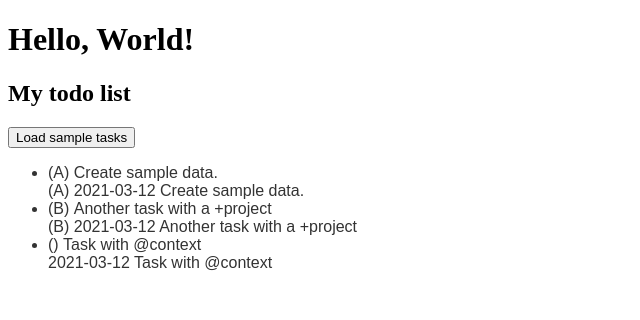
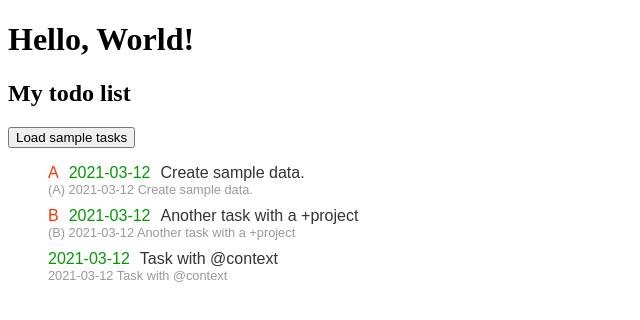
Before and after one commit to y0mbo/todo.txt, a React (Create React App) app: page / in a window 1280 px wide. Both pictures are taken after a click on the button "Load sample tasks". Shown: the top 320 px of the page, without its empty margins (0-640 px from the left). Built offline with nearby package versions, Linux system fonts and the light colour scheme.

Commit message:
Testing out styled components

```diff
--- a/src/components/Task.js
+++ b/src/components/Task.js
@@ -1,10 +1,23 @@
 import React from "react";
 import styled from "styled-components";
 
-const TaskStyle = styled.li`
+const TaskStyle = styled.div`
   color: #333;
   font-size: 1em;
   font-family: arial;
+  margin-bottom: 10px;
+`;
+const Priority = styled.span`
+  color: #ff3300;
+  padding-right: 10px;
+`;
+const CreateDate = styled.span`
+  color: #009900;
+  padding-right: 10px;
+`;
+const Raw = styled.div`
+  font-size: 0.8rem;
+  color: #999;
 `;
 
 class Task extends React.Component {
@@ -13,9 +26,10 @@ class Task extends React.Component {
 
     return (
       <TaskStyle>
-        <span className="priority">({priority})</span>&nbsp;
+        {priority && <Priority>{priority}</Priority>}
+        {createDate && <CreateDate>{createDate}</CreateDate>}
         {description}
-        <div className="raw">{raw}</div>
+        <Raw>{raw}</Raw>
       </TaskStyle>
     );
   }
```
